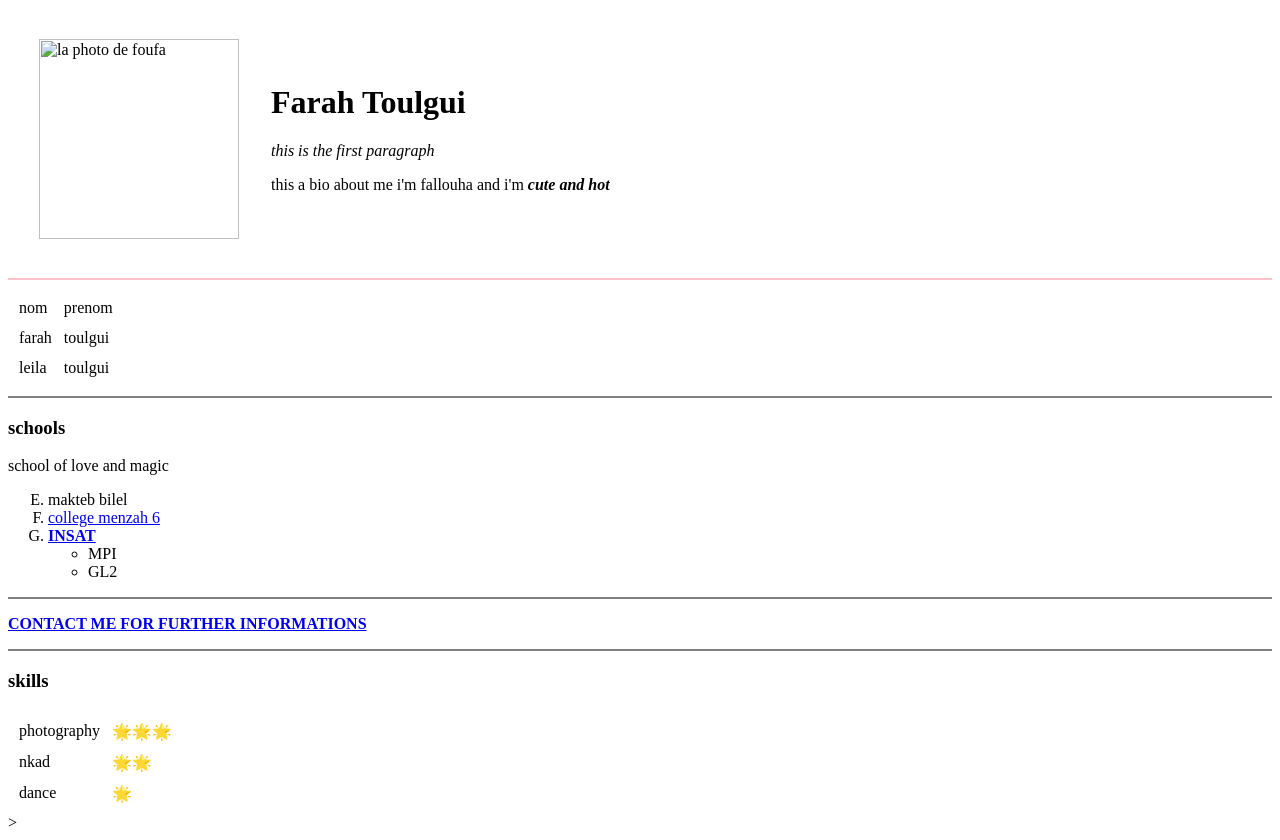
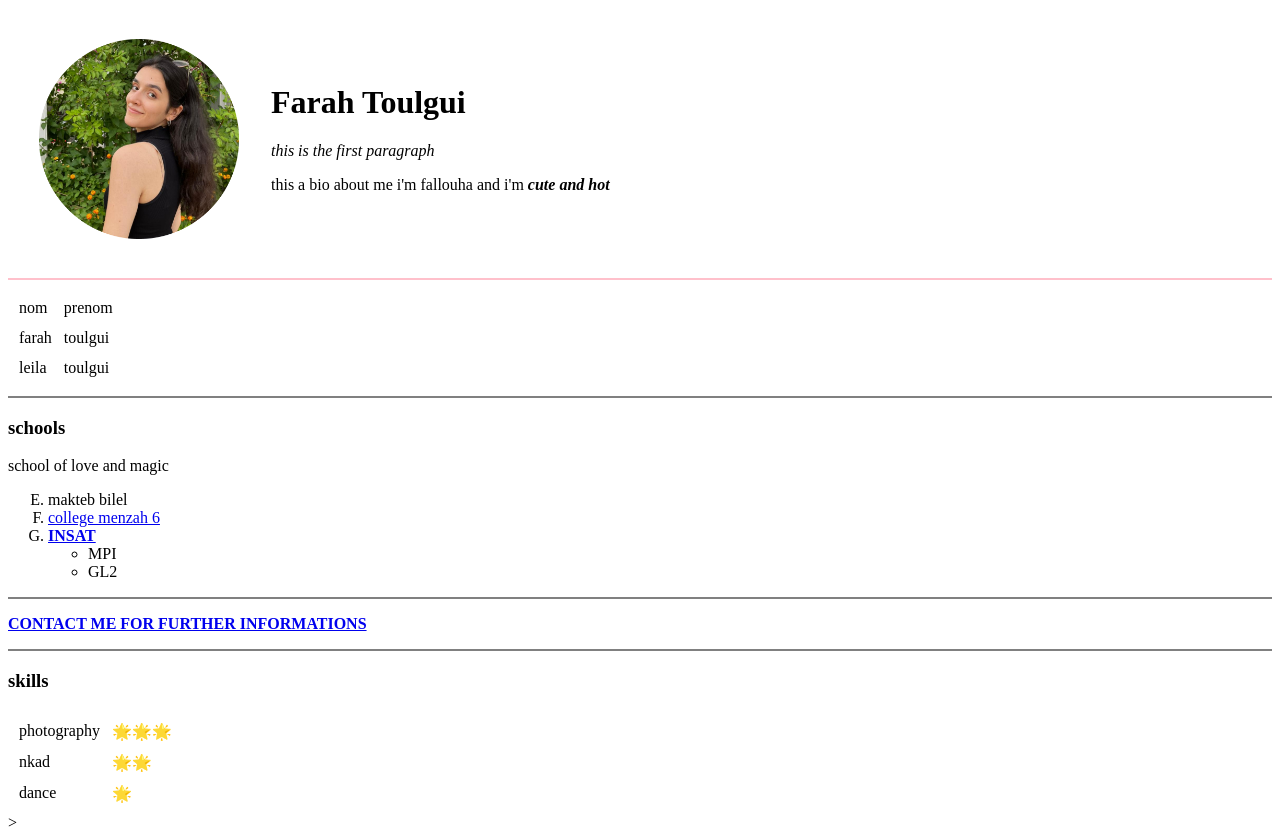
Before and after one commit to farah25T/CV, a plain HTML site: page index.html in a window 1280 px wide. Drawn offline with Linux system fonts and the light colour scheme.

Commit message:
Update index.html

```diff
--- a/index.html
+++ b/index.html
@@ -10,7 +10,7 @@
 <body>
   <table cellspacing="30">
     <tr>
-      <td><img src="image/f.jpg-modified.png" alt="la photo de foufa" width="200" height="200"></td>
+      <td><img src="f.jpg-modified.png" alt="la photo de foufa" width="200" height="200"></td>
       <td>
         <h1> Farah Toulgui </h1>
 
```
